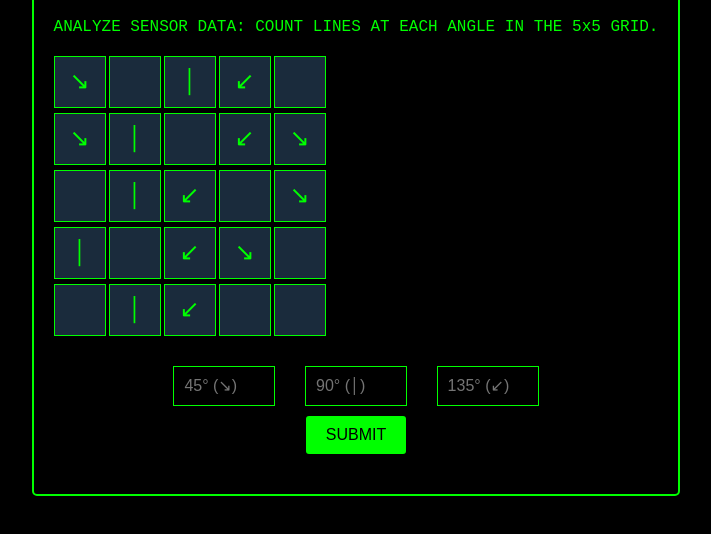
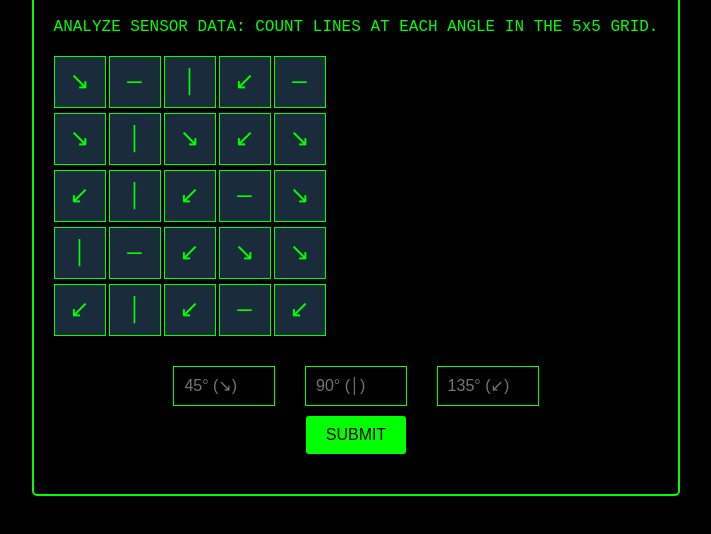
Before and after one commit to cerosoul/astromechsensorarray, a plain HTML site: page index.html in a window 1280 px wide. Shown: the part 194-728 px from the top of the page, without its empty margins (284-995 px from the left). Drawn offline with Linux system fonts and the light colour scheme.

Commit message:
updated game

```diff
--- a/index.html
+++ b/index.html
@@ -72,30 +72,30 @@
     <p>ANALYZE SENSOR DATA: COUNT LINES AT EACH ANGLE IN THE 5x5 GRID.</p>
     <div id="grid">
       <div class="line">↘</div>
-      <div class="line"></div>
+    <div class="line">—</div>
     <div class="line">│</div>
     <div class="line">↙</div>
-      <div class="line"></div>
+    <div class="line">—</div>
     <div class="line">↘</div>
     <div class="line">│</div>
-      <div class="line"></div>
+    <div class="line">↘</div>
     <div class="line">↙</div>
     <div class="line">↘</div>
-      <div class="line"></div>
+    <div class="line">↙</div>
     <div class="line">│</div>
     <div class="line">↙</div>
-      <div class="line"></div>
+    <div class="line">—</div>
     <div class="line">↘</div>
     <div class="line">│</div>
-      <div class="line"></div>
+    <div class="line">—</div>
     <div class="line">↙</div>
     <div class="line">↘</div>
-      <div class="line"></div>
-      <div class="line"></div>
+    <div class="line">↘</div>
+    <div class="line">↙</div>
     <div class="line">│</div>
     <div class="line">↙</div>
-      <div class="line"></div>
-      <div class="line"></div>
+    <div class="line">—</div>
+    <div class="line">↙</div>
     </div>
     <div>
       <input type="number" id="angle45" placeholder="45° (↘)">
@@ -111,7 +111,7 @@
       const angle90 = parseInt(document.getElementById('angle90').value);
       const angle135 = parseInt(document.getElementById('angle135').value);
       const resultDiv = document.getElementById('result');
-      if (angle45 === 5 && angle90 === 4 && angle135 === 4) {
+      if (angle45 === 7 && angle90 === 5 && angle135 === 8) {
         resultDiv.innerHTML = 'SENSOR DATA VERIFIED. PASSWORD: <strong>ANGLETIMER</strong>';
         resultDiv.style.color = '#00ff00';
       } else {
```
Lines whose indentation alone changed are shown as unchanged.
